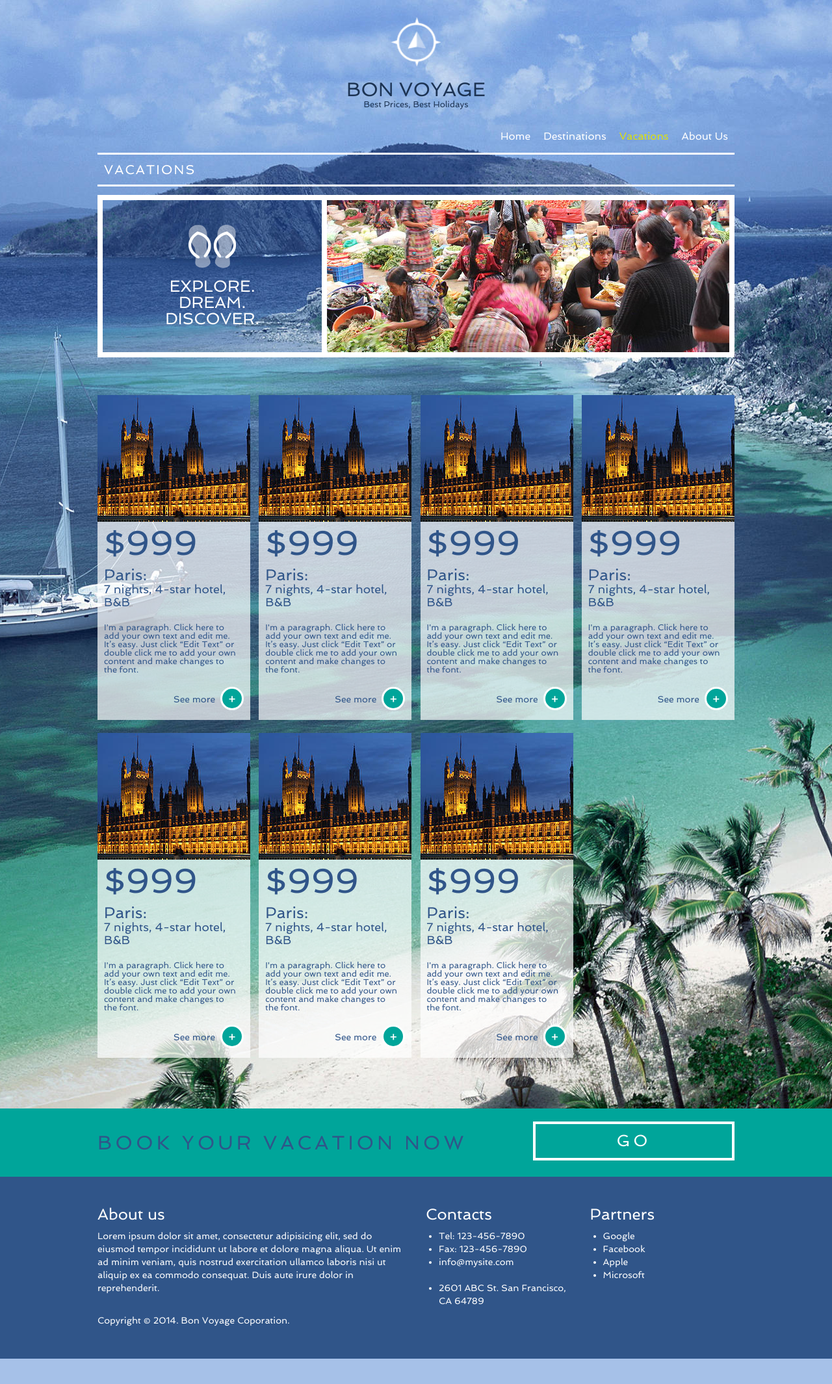
After one commit to duybkict/TravelAgency, a PHP site: page /vacations.php in a window 1280 px wide. The commit adds this page. Shown: the top 2130 px of the page at 65% size. Run offline with PHP 8.4, Linux system fonts and the light colour scheme.

Commit message:
Update vacations.php

```diff
--- a/css/style.css
+++ b/css/style.css
@@ -3,7 +3,7 @@ body {
     width: 100%;
     background: url('../img/body.jpg') no-repeat center top #A6C1E8;
     background-size: auto auto;
-    min-height: 1739px;
+    /*min-height: 1739px;*/
 	font-family: 'Spinnaker', sans-serif;
 	color: #FFF;
 }
@@ -214,18 +214,18 @@ h1.page-title {
 	background: url('../img/border_bottom.png') left top no-repeat;
 }
 
-.destinations-left-col {
+.destinations-left-col, .vacations-right-col {
 	width: 635px;
 	height: 250px;
 	border: 8px #FFF solid;
 }
 
-.destinations-left-col img {
+.destinations-left-col img, .vacations-right-col img {
 	width: 100%;
 	height: 100%;
 }
 
-.destinations-right-col {
+.destinations-right-col, .vacations-left-col {
 	margin-left: -8px;
 	width: 353px;
 	height: 250px;
@@ -332,6 +332,83 @@ h1.page-title {
 	font-weight: 400;
 }
 
+.vacations-left-col {
+	margin-left: 0px;
+}
+
+.vacations-left-col span {
+	font-size: 25px;
+	text-transform: uppercase;
+	line-height: 25px;
+}
+
+.vacations-right-col {
+	margin-left: -8px;
+}
+
+.vacation-item {
+	float: left;
+	margin-right: 13.25px;
+	width: 235px;
+	background: rgba(255, 255, 255, 0.7);
+	color: #305589;
+	margin-bottom: 20px;
+}
+
+.vacation-item.last {
+	margin-right: 0px;
+}
+
+.vacation-item.last:after {
+	clear: both;
+}
+
+.vacation-item img {
+	width: 235px;
+	height: 195px;
+}
+
+.vacation-item .wrap {
+	position: relative;
+	height: 305px;
+	padding: 0px 20px 0px 10px;
+}
+
+.vacation-item .wrap h2 {
+	margin: 0px;
+	font-size: 53px;
+	line-height: 65px;
+	margin-bottom: 5px;
+}
+
+.vacation-item .wrap strong {
+	display: block;
+	font-size: 24px;
+	font-weight: 400;
+	line-height: 24px;
+}
+
+.vacation-item .wrap > span {
+	display: block;
+	font-size: 18px;
+	font-weight: 400;
+	line-height: 20px;
+}
+
+.vacation-item .wrap p {
+	font-size: 13px;
+	line-height: 13px;
+	margin-top: 22px;
+}
+
+.vacation-item .wrap .link-seemore {
+	position: absolute;
+	right: 10px;
+	bottom: 15px;
+	font-size: 14px;
+	color: #305589;
+}
+
 .footer .row-1 {
 	background: #00A59A;
 	height: 105px;
--- /dev/null
+++ b/layout/footer.php
@@ -0,0 +1,40 @@
+<div class="footer">
+	<div class="row-1" >
+		<div class="container">
+			<h2>BOOK YOUR VACATION NOW</h2>
+			<a href="#" class="btn-custom pull-right">GO</a>
+		</div>
+	</div>
+
+	<div class="row-2" >
+		<div class="container">
+			<div class="col-xs-6">
+				<h3>About us</h3>
+				<p>
+					Lorem ipsum dolor sit amet, consectetur adipisicing elit, sed do eiusmod tempor incididunt ut labore et dolore magna aliqua. Ut enim ad minim veniam, quis nostrud exercitation ullamco laboris nisi ut aliquip ex ea commodo consequat. Duis aute irure dolor in reprehenderit.
+				</p>
+				<br />
+				<p>Copyright &copy; 2014. Bon Voyage Coporation.</p>
+			</div>
+			<div class="col-xs-3">
+				<h3>Contacts</h3>
+				<ul>
+					<li>Tel: 123-456-7890</li>
+					<li>Fax: 123-456-7890</li>
+					<li>info@mysite.com</li>
+					<br />
+					<li>2601 ABC St. San Francisco, CA 64789</li>
+				</ul>
+			</div>
+			<div class="col-xs-3">
+				<h3>Partners</h3>
+				<ul>
+					<li>Google</li>
+					<li>Facebook</li>
+					<li>Apple</li>
+					<li>Microsoft</li>
+				</ul>
+			</div>
+		</div>
+	</div>
+</div>
--- a/layout/navigation.php
+++ b/layout/navigation.php
@@ -1,10 +1,10 @@
 <div class="div-navigation col-xs-12">
 	<div class="container">
 		<ul>
-			<li><a href="index.php" class="<?php if ($active == 'home') echo 'active'; ?>" >Home</a></li>
-			<li><a href="#" class="<?php if ($active == 'destinations') echo 'active'; ?>" >Destinations</a></li>
-			<li><a href="#" class="<?php if ($active == 'vacations') echo 'active'; ?>" >Vacations</a></li>
-			<li><a href="#" class="<?php if ($active == 'about_us') echo 'active'; ?>" >About Us</a></li>
+			<li><a href="index.php" class="<?php if ($active_tab == 'home') echo 'active'; ?>" >Home</a></li>
+			<li><a href="destinations.php" class="<?php if ($active_tab == 'destinations') echo 'active'; ?>" >Destinations</a></li>
+			<li><a href="vacations.php" class="<?php if ($active_tab == 'vacations') echo 'active'; ?>" >Vacations</a></li>
+			<li><a href="#" class="<?php if ($active_tab == 'about_us') echo 'active'; ?>" >About Us</a></li>
 		</ul>
 	</div>
 </div>
--- /dev/null
+++ b/vacations.php
@@ -0,0 +1,149 @@
+<?php
+$title_for_layout = 'Bon Voyage | Vacations';
+$active_tab = 'vacations';
+?>
+
+<html>
+	<?php include './layout/documents.php'; ?>
+
+	<body>
+
+		<?php include './layout/logo.php'; ?>
+
+		<?php include './layout/navigation.php'; ?>
+
+		<div class="div-content col-xs-12">
+			<div class="container">
+
+				<h1 class="page-title">VACATIONS</h1>
+
+				<div class="vacations-left-col text-center pull-left">
+					<img src="img/sandals.png" style="margin: 38px auto 15px;"/>
+					<br/>
+					<span>EXPLORE.<br/>DREAM.<br/>DISCOVER.</span>
+				</div>
+
+				<div class="vacations-right-col text-center pull-right">
+					<img src="img/slide1.jpg" />
+				</div>
+
+				<div class="clearfix"></div>
+
+				<div class="div-space2"></div>
+
+				<div class="vacation-item">
+					<img src="img/place_london.jpg" />
+					<div class="wrap">
+						<h2>$999</h2>
+						<strong>Paris:</strong>
+						<span>7 nights, 4-star hotel, B&B</span>
+						<p>
+							I'm a paragraph. Click here to add your own text and edit me. It’s easy. Just click “Edit Text” or double click me to add your own content and make changes to the font.
+						</p>
+						<a href="#" class="link-seemore">
+							See more &nbsp;<span class="seemore">&plus;</span>
+						</a>
+					</div>
+				</div>
+
+				<div class="vacation-item">
+					<img src="img/place_london.jpg" />
+					<div class="wrap">
+						<h2>$999</h2>
+						<strong>Paris:</strong>
+						<span>7 nights, 4-star hotel, B&B</span>
+						<p>
+							I'm a paragraph. Click here to add your own text and edit me. It’s easy. Just click “Edit Text” or double click me to add your own content and make changes to the font.
+						</p>
+						<a href="#" class="link-seemore">
+							See more &nbsp;<span class="seemore">&plus;</span>
+						</a>
+					</div>
+				</div>
+
+				<div class="vacation-item">
+					<img src="img/place_london.jpg" />
+					<div class="wrap">
+						<h2>$999</h2>
+						<strong>Paris:</strong>
+						<span>7 nights, 4-star hotel, B&B</span>
+						<p>
+							I'm a paragraph. Click here to add your own text and edit me. It’s easy. Just click “Edit Text” or double click me to add your own content and make changes to the font.
+						</p>
+						<a href="#" class="link-seemore">
+							See more &nbsp;<span class="seemore">&plus;</span>
+						</a>
+					</div>
+				</div>
+
+				<div class="vacation-item last">
+					<img src="img/place_london.jpg" />
+					<div class="wrap">
+						<h2>$999</h2>
+						<strong>Paris:</strong>
+						<span>7 nights, 4-star hotel, B&B</span>
+						<p>
+							I'm a paragraph. Click here to add your own text and edit me. It’s easy. Just click “Edit Text” or double click me to add your own content and make changes to the font.
+						</p>
+						<a href="#" class="link-seemore">
+							See more &nbsp;<span class="seemore">&plus;</span>
+						</a>
+					</div>
+				</div>
+
+				<div class="vacation-item">
+					<img src="img/place_london.jpg" />
+					<div class="wrap">
+						<h2>$999</h2>
+						<strong>Paris:</strong>
+						<span>7 nights, 4-star hotel, B&B</span>
+						<p>
+							I'm a paragraph. Click here to add your own text and edit me. It’s easy. Just click “Edit Text” or double click me to add your own content and make changes to the font.
+						</p>
+						<a href="#" class="link-seemore">
+							See more &nbsp;<span class="seemore">&plus;</span>
+						</a>
+					</div>
+				</div>
+
+				<div class="vacation-item">
+					<img src="img/place_london.jpg" />
+					<div class="wrap">
+						<h2>$999</h2>
+						<strong>Paris:</strong>
+						<span>7 nights, 4-star hotel, B&B</span>
+						<p>
+							I'm a paragraph. Click here to add your own text and edit me. It’s easy. Just click “Edit Text” or double click me to add your own content and make changes to the font.
+						</p>
+						<a href="#" class="link-seemore">
+							See more &nbsp;<span class="seemore">&plus;</span>
+						</a>
+					</div>
+				</div>
+
+				<div class="vacation-item">
+					<img src="img/place_london.jpg" />
+					<div class="wrap">
+						<h2>$999</h2>
+						<strong>Paris:</strong>
+						<span>7 nights, 4-star hotel, B&B</span>
+						<p>
+							I'm a paragraph. Click here to add your own text and edit me. It’s easy. Just click “Edit Text” or double click me to add your own content and make changes to the font.
+						</p>
+						<a href="#" class="link-seemore">
+							See more &nbsp;<span class="seemore">&plus;</span>
+						</a>
+					</div>
+				</div>
+
+			</div>
+		</div>
+
+		<div class="clearfix"></div>
+
+		<div class="div-space2"></div>
+
+		<?php include './layout/footer.php'; ?>
+
+	</body>
+</html>
```
Also changed, not shown: destinations.php (+5 -58 lines), index.php (+4 -57 lines), img/sandals.png (added).
